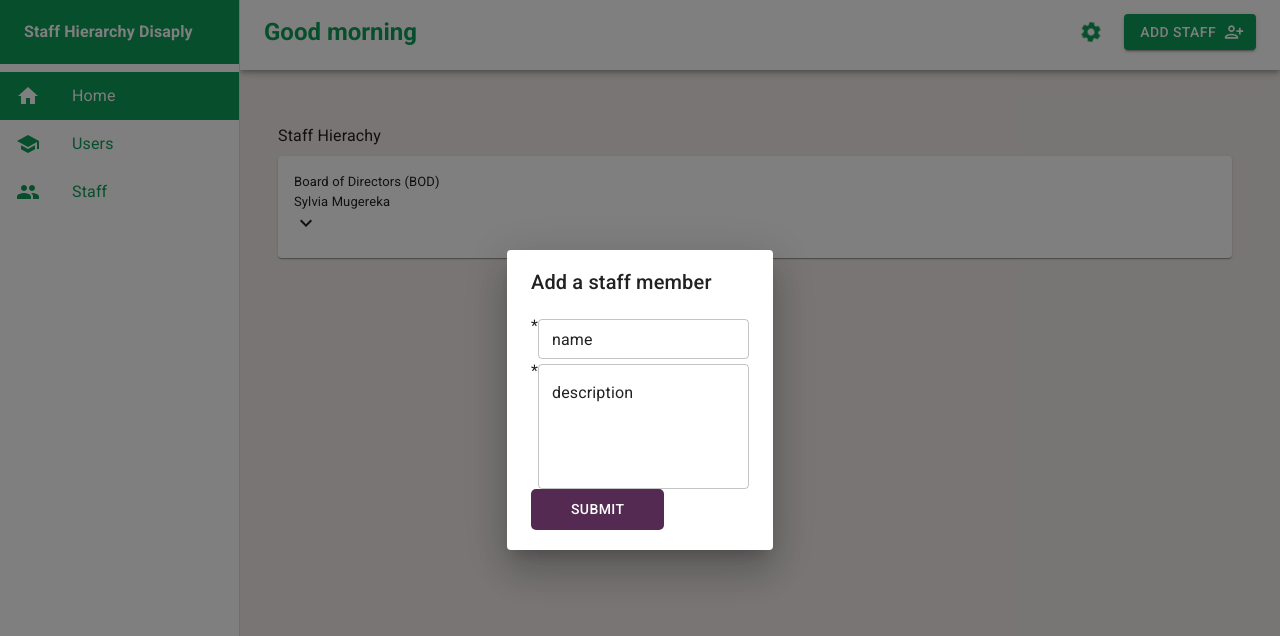
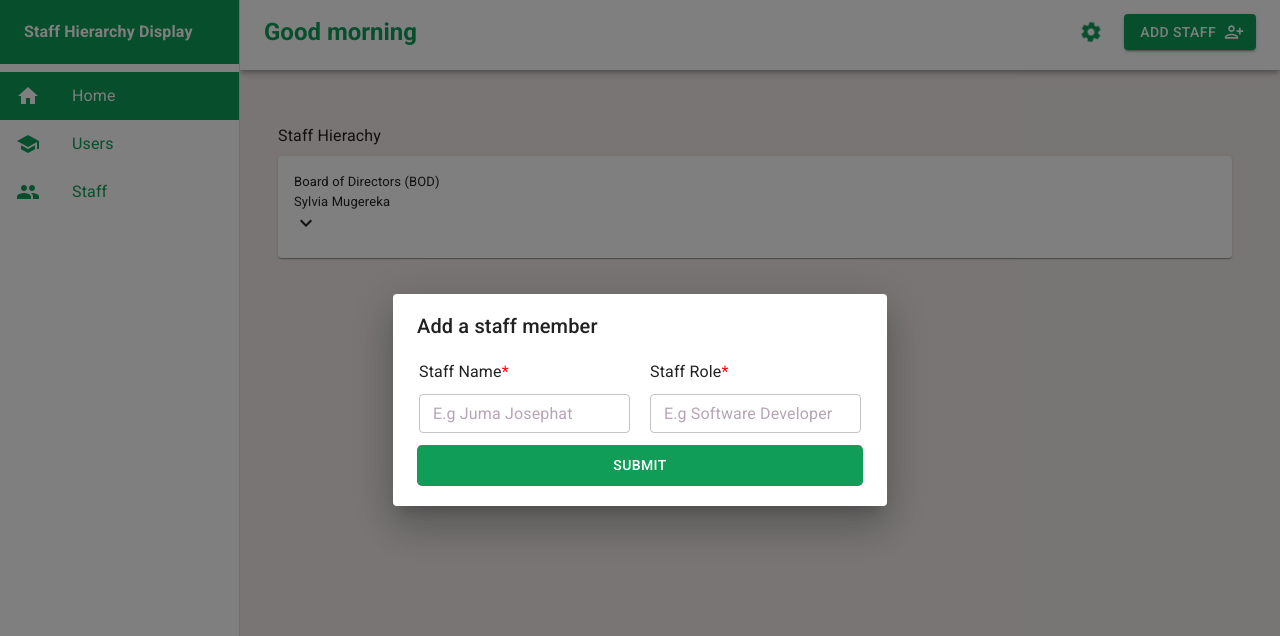
Before and after one commit to JosephatJuma/staff_hierarchy_portal, a React (Vite) app: page / in a window 1280 px wide. Both pictures are taken after a click on the button "ADD STAFF". Shown: the top 636 px of the page. Built offline with nearby package versions, Linux system fonts and the light colour scheme.

Commit message:
Separate concrns between main.jsx and index.js

```diff
--- a/src/MainLayout.jsx
+++ b/src/MainLayout.jsx
@@ -2,10 +2,13 @@ import * as React from "react";
 import PropTypes from "prop-types";
 import { Box, CssBaseline, Drawer, Paper } from "@mui/material";
 import { Outlet, useNavigate } from "react-router-dom";
-import { useSelector } from "react-redux";
+
 import Header from "./components/Header";
 import DrawerComponent from "./components/DrawerComponent";
-
+import { useDispatch, useSelector } from "react-redux";
+import { toggleShowAddModal } from "./redux/slices/staffSlice";
+import FormModal from "./components/FormModal";
+import AddStaffForm from "./forms/AddStaffForm";
 const drawerWidth = 240;
 
 function MainLayout(props) {
@@ -13,6 +16,8 @@ function MainLayout(props) {
   const navigate = useNavigate();
   const [mobileOpen, setMobileOpen] = React.useState(false);
   const themeMode = useSelector((state) => state.theme.mode);
+  const dispatch = useDispatch();
+  const showAdd = useSelector((state) => state.staff.showAddModal);
 
   const handleDrawerToggle = () => {
     setMobileOpen(!mobileOpen);
@@ -85,7 +90,11 @@ function MainLayout(props) {
             },
           }}
         >
-          <DrawerComponent drawerWidth={drawerWidth} logout={handleLogout} />
+          <DrawerComponent
+            drawerWidth={drawerWidth}
+            toggleDrawer={handleDrawerToggle}
+            logout={handleLogout}
+          />
         </Drawer>
       </Box>
       <Box
@@ -106,13 +115,19 @@ function MainLayout(props) {
             marginLeft: -10,
             padding: 0,
             "@media (minWidth: 600px)": {
-              width: "auto",
               width: "100vw",
             },
           }}
         >
           <Outlet />
         </Box>
+        <FormModal
+          open={showAdd}
+          handleClose={() => dispatch(toggleShowAddModal())}
+          title="Add a staff member"
+        >
+          <AddStaffForm />
+        </FormModal>
       </Box>
     </Box>
   );
--- a/src/components/ActionMenu.jsx
+++ b/src/components/ActionMenu.jsx
@@ -15,7 +15,7 @@ export default function AccountMenu(props) {
   const [anchorEl, setAnchorEl] = React.useState(false);
   const dispatch = useDispatch();
   const themeMode = useSelector((state) => state.theme.mode);
-  const open = anchorEl;
+
   const handleClick = (event) => {
     setAnchorEl(event.currentTarget);
   };
@@ -42,7 +42,7 @@ export default function AccountMenu(props) {
       <Menu
         anchorEl={anchorEl}
         id="account-menu"
-        open={open}
+        open={anchorEl ? true : false}
         onClose={handleClose}
         onClick={handleClose}
         PaperProps={{
--- a/src/components/DrawerComponent.jsx
+++ b/src/components/DrawerComponent.jsx
@@ -43,7 +43,7 @@ function DrawerComponent({ drawerWidth, toggleDrawer, logout }) {
       {/* This is the container of the Logo on the Drawer/Sidebar */}
       <Toolbar style={{ backgroundColor: "#0F9D58", margin: 0 }}>
         <div className="topbar-logo">
-          <Typography fontWeight="bold">Staff Hierarchy Disaply</Typography>
+          <Typography fontWeight="bold">Staff Hierarchy Display</Typography>
         </div>
       </Toolbar>
 
--- /dev/null
+++ b/src/components/TextInputField.jsx
@@ -0,0 +1,43 @@
+import React from "react";
+import { TextField } from "@mui/material";
+import { useField } from "formik";
+
+export const TextInputField = ({ ...props }) => {
+  const [field, meta] = useField(props);
+  const errorText = meta.error && meta.touched ? meta.error : "";
+  var name = props.name;
+  // if(meta.error){
+  //   isetSu
+  // }
+  return (
+    <div style={{ width: "100%" }}>
+      <div style={{ marginBottom: "5px", marginTop: "10px" }}>
+        <label>
+          {props.label}
+          <span style={{ color: "red" }}>{props.isRequired ? "*" : ""}</span>
+        </label>
+      </div>
+      <div style={{ marginBottom: "10px" }}>
+        <TextField
+          type={props.type}
+          multiline={props.multiline}
+          placeholder={props.placeholder}
+          {...field}
+          helperText={errorText}
+          InputProps={{
+            inputProps: { min: 0 },
+          }}
+          error={!!errorText}
+          variant="outlined"
+          fullWidth
+          sx={{
+            input: {
+              color: "#542A52",
+              height: "6px",
+            },
+          }}
+        />
+      </div>
+    </div>
+  );
+};
--- a/src/forms/AddStaffForm.jsx
+++ b/src/forms/AddStaffForm.jsx
@@ -1,15 +1,14 @@
 import React from "react";
 import { Formik } from "formik";
-import { Grid, Button, TextField } from "@mui/material";
+import { Grid, Button, TextField, Box } from "@mui/material";
+import { TextInputField } from "../components/TextInputField";
 import { LoadingButton } from "@mui/lab";
 import * as yup from "yup";
 import { useSelector } from "react-redux";
 function AddStaffForm(props) {
-  //const role = useSelector((state) => state.roles.selectedRole);
-
   const validationSchema = yup.object({
     name: yup.string().required("Name is required"),
-    description: yup.string().required("Description is required"),
+    role: yup.string().required("Role is required"),
   });
 
   return (
@@ -17,53 +16,57 @@ function AddStaffForm(props) {
       <Formik
         initialValues={{
           name: "",
-          description: "",
+          role: "",
         }}
         validationSchema={validationSchema}
         onSubmit={(values) => {
-          props.handleSubmit(values);
+          //props.handleSubmit(values);
+          console.log(values);
         }}
       >
         {({ handleSubmit }) => (
           <form className="form-wrap" onSubmit={handleSubmit} method="POST">
-            <Grid item xs={12}>
-              <label htmlFor="nationality">
-                {props.name}
+            <Grid container className="form-grid" spacing={2}>
+              <Grid item xs={6}>
+                <div className="form-input">
+                  <label htmlFor="name">
+                    Staff Name
                     <span className="asterisks">*</span>
                   </label>
 
-              <TextField
-                value="name"
+                  <TextInputField
                     name="name"
-                placeholder={props.name}
+                    placeholder="E.g Juma Josephat"
                     type="input"
                     size="small"
                     sx={{
                       marginTop: "5px",
                     }}
                   />
+                </div>
               </Grid>
 
-            <Grid item xs={12}>
-              <label htmlFor="nationality">
-                {props.description}
+              <Grid item xs={6}>
+                <div className="form-input">
+                  <label htmlFor="role">
+                    Staff Role
                     <span className="asterisks">*</span>
                   </label>
 
-              <TextField
-                multiline={true}
-                value="description"
-                name="description"
-                placeholder={props.description}
-                mulitline
-                rows={4}
+                  <TextInputField
+                    name="role"
+                    placeholder="E.g Software Developer"
+                    type="input"
+                    size="small"
                     sx={{
                       marginTop: "5px",
                     }}
                   />
+                </div>
+              </Grid>
             </Grid>
 
-            <div className="formGrid">
+            <div className="form-grid">
               {props.submitting ? (
                 <LoadingButton
                   className="btnNext"
@@ -82,17 +85,17 @@ function AddStaffForm(props) {
               ) : (
                 <Button
                   type="submit"
-                  className="submitBtn"
+                  className="submit-btn"
                   sx={{
                     fontSize: "14px",
                     padding: "8px 40px",
-                    backgroundColor: "#542A52",
+                    backgroundColor: "#0F9D58",
                     color: "white",
                     borderRadius: "5px",
                     cursor: "pointer",
                     border: "none",
                     "&:hover": {
-                      backgroundColor: "#6D3D6D",
+                      backgroundColor: "#0F9D58c0",
                     },
                   }}
                 >
--- a/src/home/Home.jsx
+++ b/src/home/Home.jsx
@@ -1,22 +1,10 @@
 import React from "react";
 import StaffHierarchy from "./StaffHierarchy";
-import FormModal from "../components/FormModal";
-import AddStaffForm from "../forms/AddStaffForm";
-import { toggleShowAddModal } from "../redux/slices/staffSlice";
-import { useDispatch, useSelector } from "react-redux";
+
 function Home() {
-  const dispatch = useDispatch();
-  const showAdd = useSelector((state) => state.staff.showAddModal);
   return (
     <div>
       <StaffHierarchy />
-      <FormModal
-        open={showAdd}
-        handleClose={() => dispatch(toggleShowAddModal())}
-        title="Add a staff member"
-      >
-        <AddStaffForm />
-      </FormModal>
     </div>
   );
 }
--- a/src/index.css
+++ b/src/index.css
@@ -16,3 +16,17 @@
     transform: rotate(360deg);
   }
 }
+
+/* Staff form */
+.form-grid {
+  display: grid;
+  grid-template-columns: 1fr;
+}
+.asterisks {
+  color: red;
+}
+.form-input {
+  display: flex;
+  flex-direction: column;
+  margin: 2px;
+}
--- a/src/redux/slices/staffSlice.js
+++ b/src/redux/slices/staffSlice.js
@@ -4,28 +4,28 @@ const initialState = {
   staffMembers: [
     {
       id: "90",
-      label: "Board of Directors (BOD)",
+      role: "Board of Directors (BOD)",
       name: "Sylvia Mugereka",
       subordinates: [
         {
           id: "1",
-          label: "Chief Excecutive Officer (CEO)",
+          role: "Chief Excecutive Officer (CEO)",
           name: "Kevin Wangira",
           subordinates: [
             {
               id: "2",
-              label: "Chief Financial Officer (CFO)",
+              role: "Chief Financial Officer (CFO)",
               name: "Juliet Nekesa",
               subordinates: [
                 {
                   id: "52",
-                  label: "Internal Audit",
+                  role: "Internal Audit",
                   name: "Nalujja Jacinta",
                   subordinates: [],
                 },
                 {
                   id: "53",
-                  label: "Accountant",
+                  role: "Accountant",
                   name: "Adong Holga",
                   subordinates: [],
                 },
@@ -33,18 +33,18 @@ const initialState = {
             },
             {
               id: "3",
-              label: "Chief Operating Officer (COO)",
+              role: "Chief Operating Officer (COO)",
               name: "Kenneth Bwire",
               subordinates: [
                 {
                   id: "8",
-                  label: "Human Resources",
+                  role: "Human Resources",
                   name: "Janet Nalukwago",
                   subordinates: [],
                 },
                 {
                   id: "9",
-                  label: "Operations Manager",
+                  role: "Operations Manager",
                   name: "Micheal Smith",
                   subordinates: [],
                 },
@@ -52,28 +52,28 @@ const initialState = {
             },
             {
               id: "4",
-              label: "Chief Technology Officer (CTO)",
+              role: "Chief Technology Officer (CTO)",
               name: "Osborn Mukasa",
               subordinates: [
                 {
                   id: "098",
-                  label: "IT Security Officer",
+                  role: "IT Security Officer",
                   name: "Paul Ongaba",
                   subordinates: [],
                 },
                 {
                   id: "5",
-                  label: "Technical Lead",
+                  role: "Technical Lead",
                   name: "Bob Tumukunde",
                   subordinates: [
                     {
                       id: "508",
-                      label: "Lead Software Developer",
+                      role: "Lead Software Developer",
                       name: "Wandera Henry",
                       subordinates: [
                         {
                           id: "7808",
-                          label: "Frontend Developer",
+                          role: "Frontend Developer",
                           name: "Julie Mbinga",
                           subordinates: [],
                         },
```
Also changed, not shown: src/home/TreeView.jsx (+3 -10 lines), src/index.jsx (added, +23 -0 lines), src/main.jsx (+1 -19 lines). Lines whose indentation alone changed are shown as unchanged.
